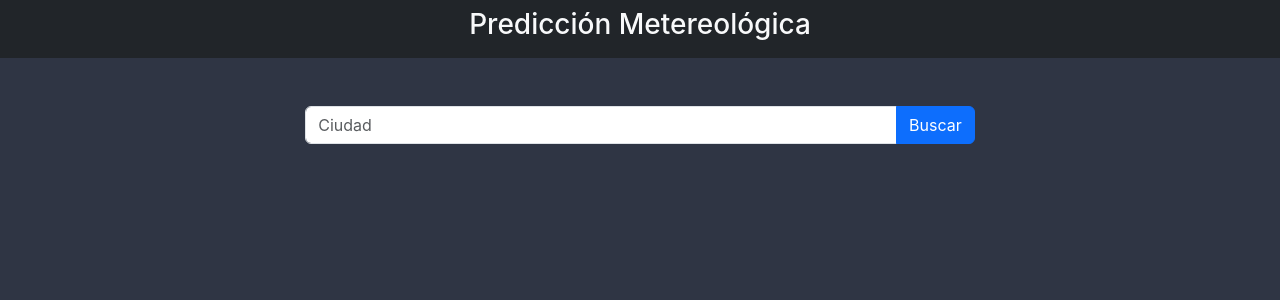
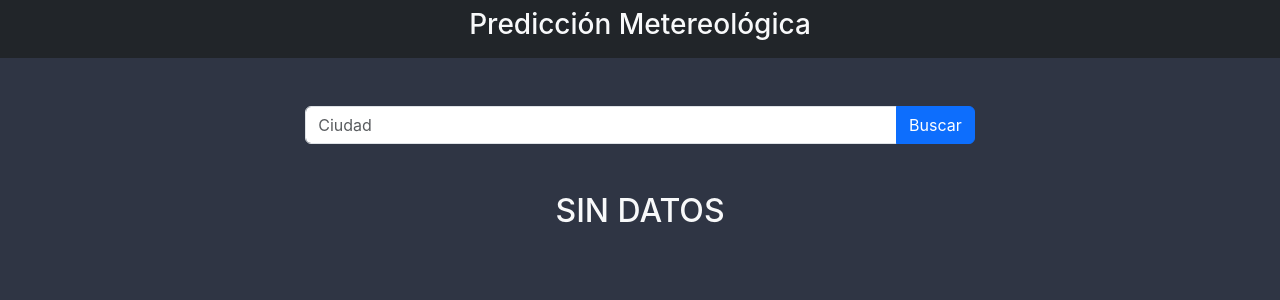
Before and after one commit to EcheCostabel/climapp, a React (Create React App) app: page / in a window 1280 px wide. Shown: the top 300 px of the page. Built offline with nearby package versions, Linux system fonts and the light colour scheme.

Commit message:
adding card

```diff
--- /dev/null
+++ b/src/components/Card.js
@@ -0,0 +1,25 @@
+import React from 'react'
+import { Spinner } from './Spinner'
+
+export const Card = ({loadingData, showData, wheater, forecast}) => {
+
+    if(loadingData){
+        return <Spinner />
+    }
+  return (
+    <div className='mt-5'>
+        {
+            showData === true ? (
+                <div className='container'>
+                    <div className='card mb-3 mx-auto bg-dark text-light'>
+
+                    </div>
+                </div>
+            ) : (
+                <h2 className='text-light'> SIN DATOS</h2>
+            )
+        }
+
+    </div>
+  )
+}
--- a/src/components/WeatherPanel.js
+++ b/src/components/WeatherPanel.js
@@ -1,6 +1,7 @@
 import React, { useState } from 'react'
 import axios from 'axios';
 import { Form } from './Form';
+import { Card } from './Card';
 
 export const WeatherPanel = () => {
 
@@ -63,6 +64,13 @@ export const WeatherPanel = () => {
         <Form
         newLocation={getLocation}
         />
+
+        <Card
+            showData={show}
+            loadingData={loading}
+            weather={weather}
+            forecast={forecast}
+        />
     </>
   )
 }
```
